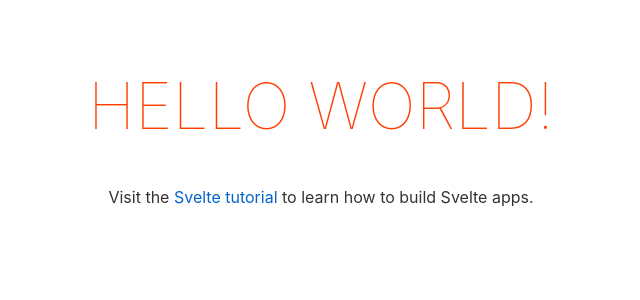
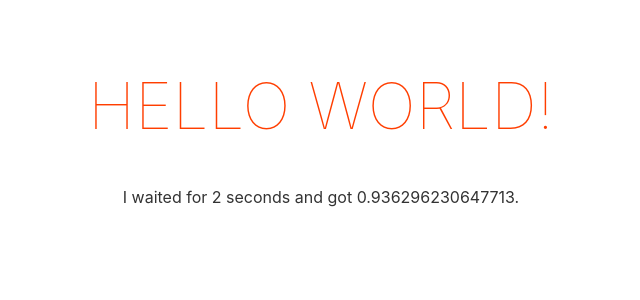
Before and after one commit to ayushAB/svelte-learning, a Svelte app: page / in a window 1280 px wide. Shown: the top 300 px of the page, without its empty margins (319-959 px from the left). Built offline with nearby package versions, Linux system fonts and the light colour scheme.

Commit message:
promise example

```diff
--- a/src/App.svelte
+++ b/src/App.svelte
@@ -1,10 +1,19 @@
 <script>
 	export let name;
+
+	function delay(ms) {
+		return new Promise(resolve => setTimeout(resolve, ms));
+	}
+	let rando = delay(2000).then(() =>Math.random());
 </script>
 
 <main>
 	<h1>Hello {name}!</h1>
-	<p>Visit the <a href="https://svelte.dev/tutorial">Svelte tutorial</a> to learn how to build Svelte apps.</p>
+	{#await rando}
+	<p>I waited for 2 seconds.</p>
+	{:then number}
+	<p>I waited for 2 seconds and got {number}.</p>
+	{/await}
 </main>
 
 <style>
```
